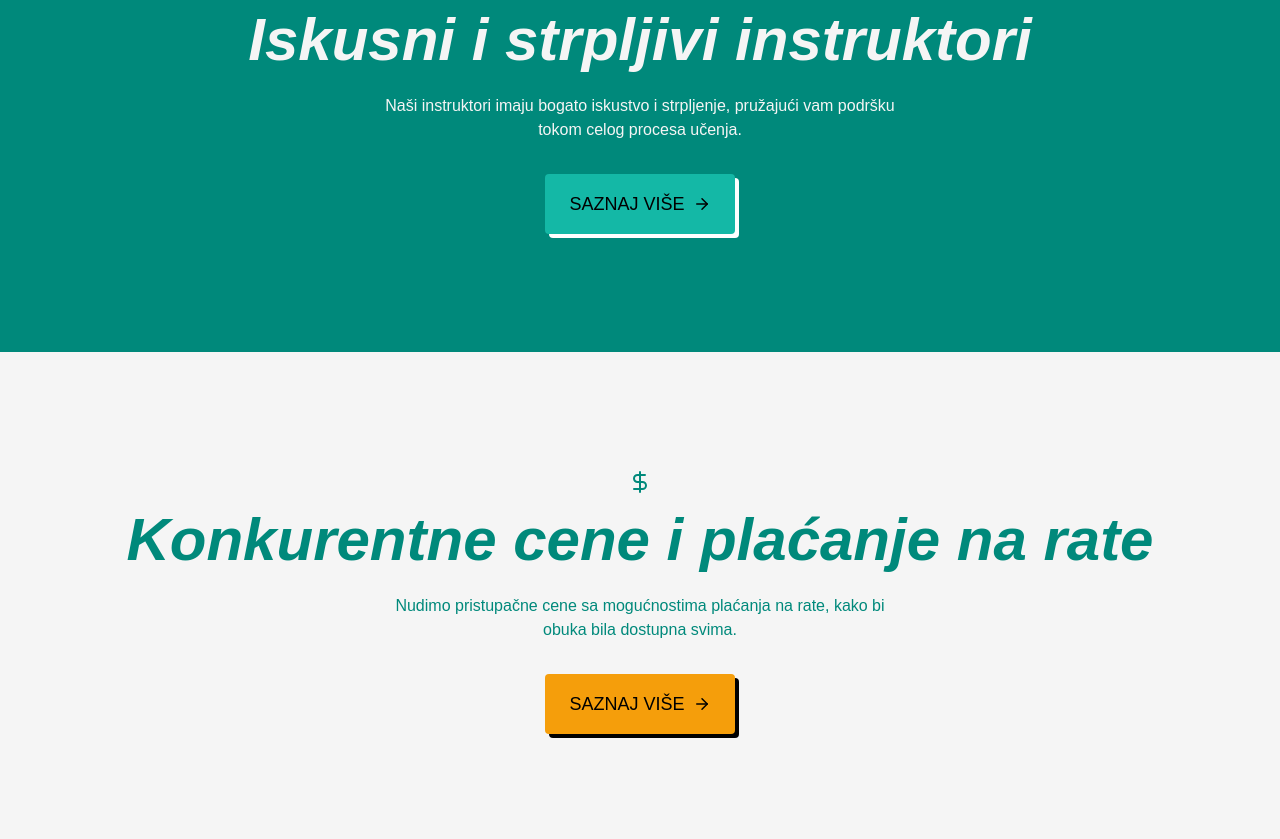
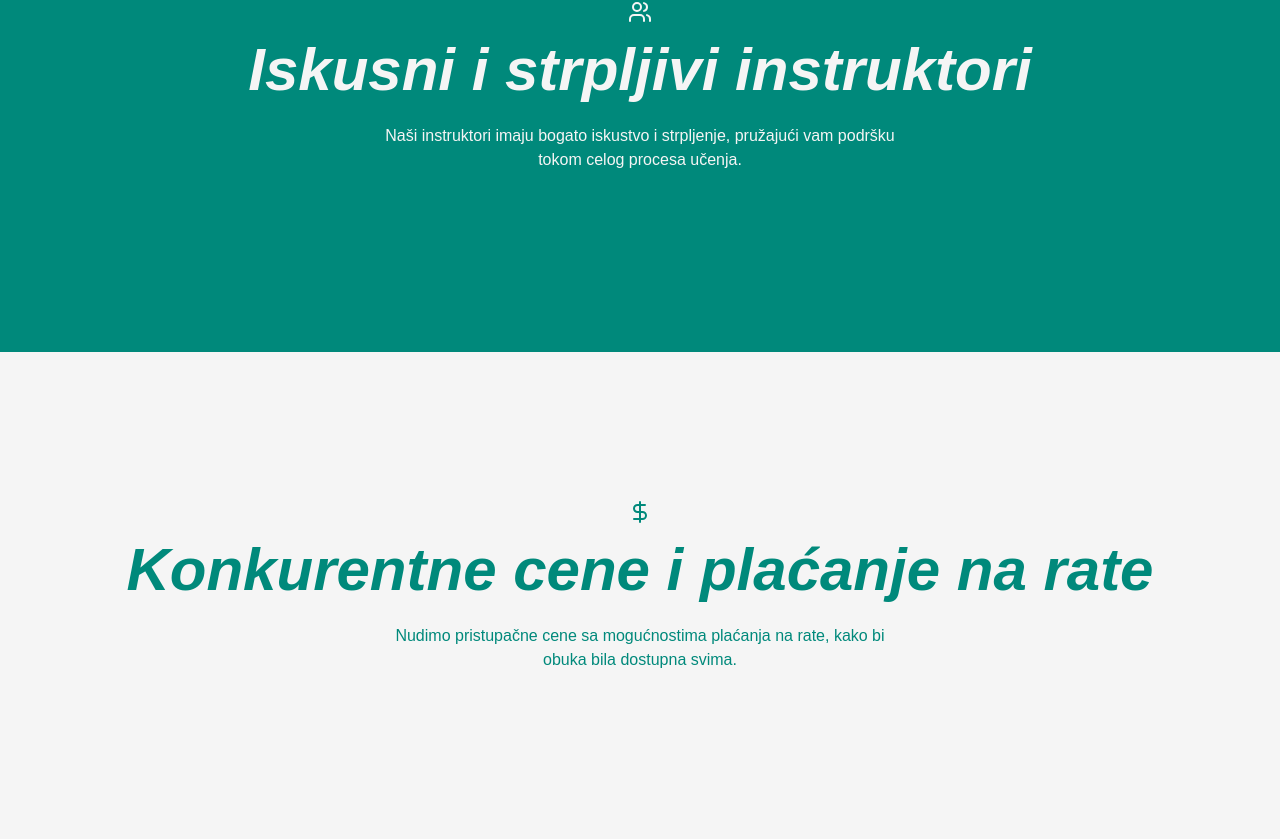
Before and after one commit to NenadBanjeglav/DriveTeam, a Next.js app: page / in a window 1280 px wide. Shown: the part 961-1800 px from the top of the page. Built offline with nearby package versions, Linux system fonts and the light colour scheme.

Commit message:
correction

```diff
--- a/app/components/hero/Why.tsx
+++ b/app/components/hero/Why.tsx
@@ -2,7 +2,6 @@
 import { useScroll, motion, useTransform } from "framer-motion";
 import { DollarSign, HelpCircle, Smile, Users } from "lucide-react";
 import React, { useRef } from "react";
-import { FiArrowRight } from "react-icons/fi";
 
 const CARD_HEIGHT = 500;
 
@@ -69,7 +68,7 @@ const Card = ({ position, card, scrollYProgress }) => {
       <p className="mb-8 max-w-lg text-center text-sm md:text-base">
         {card.description}
       </p>
-      <a
+      {/* <a
         href={card.routeTo}
         className={`flex items-center gap-2 rounded px-6 py-4 text-base font-medium uppercase text-black transition-all hover:-translate-x-0.5 hover:-translate-y-0.5 md:text-lg ${
           card.ctaClasses
@@ -81,7 +80,7 @@ const Card = ({ position, card, scrollYProgress }) => {
       >
         <span>Saznaj više</span>
         <FiArrowRight />
-      </a>
+      </a> */}
     </motion.div>
   );
 };
```
